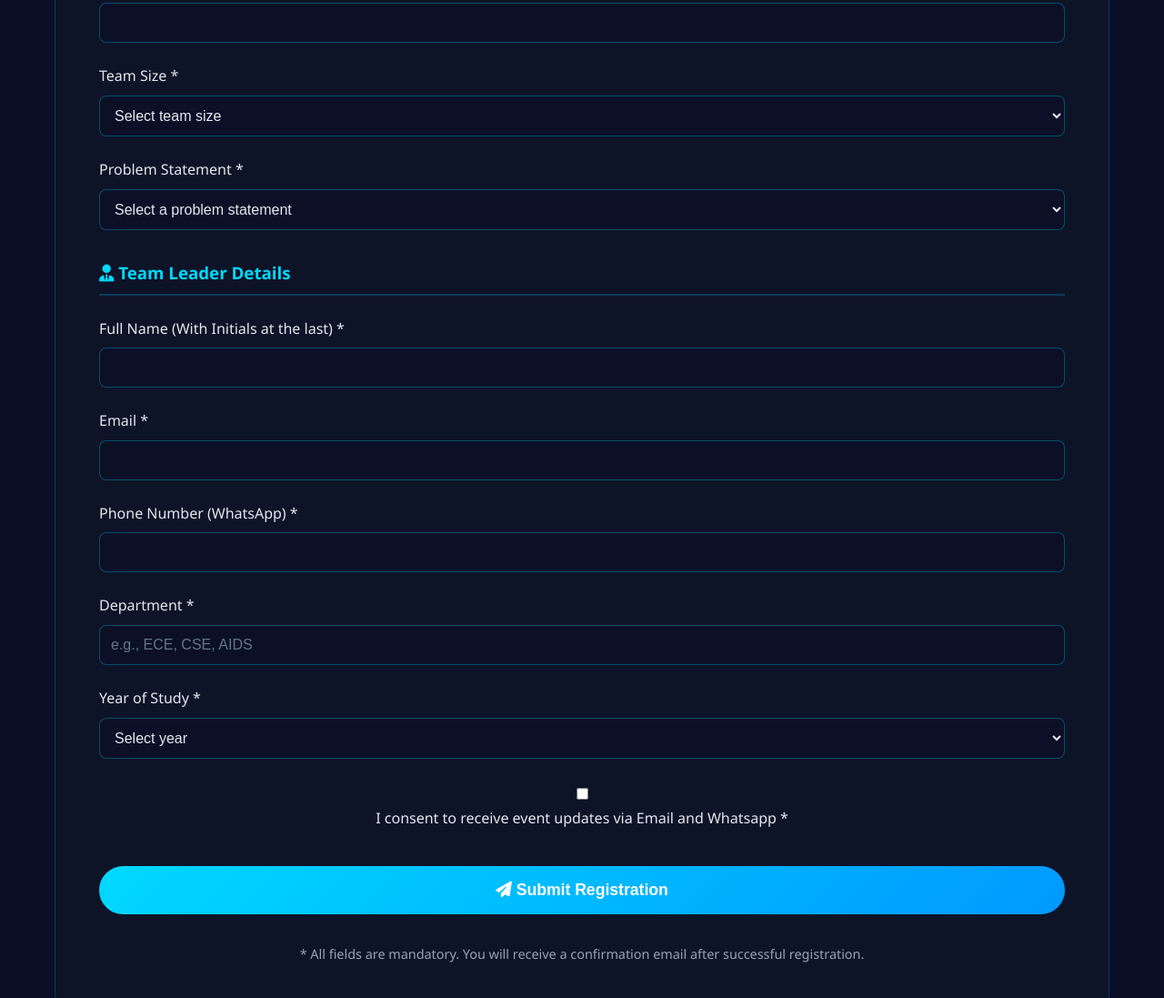
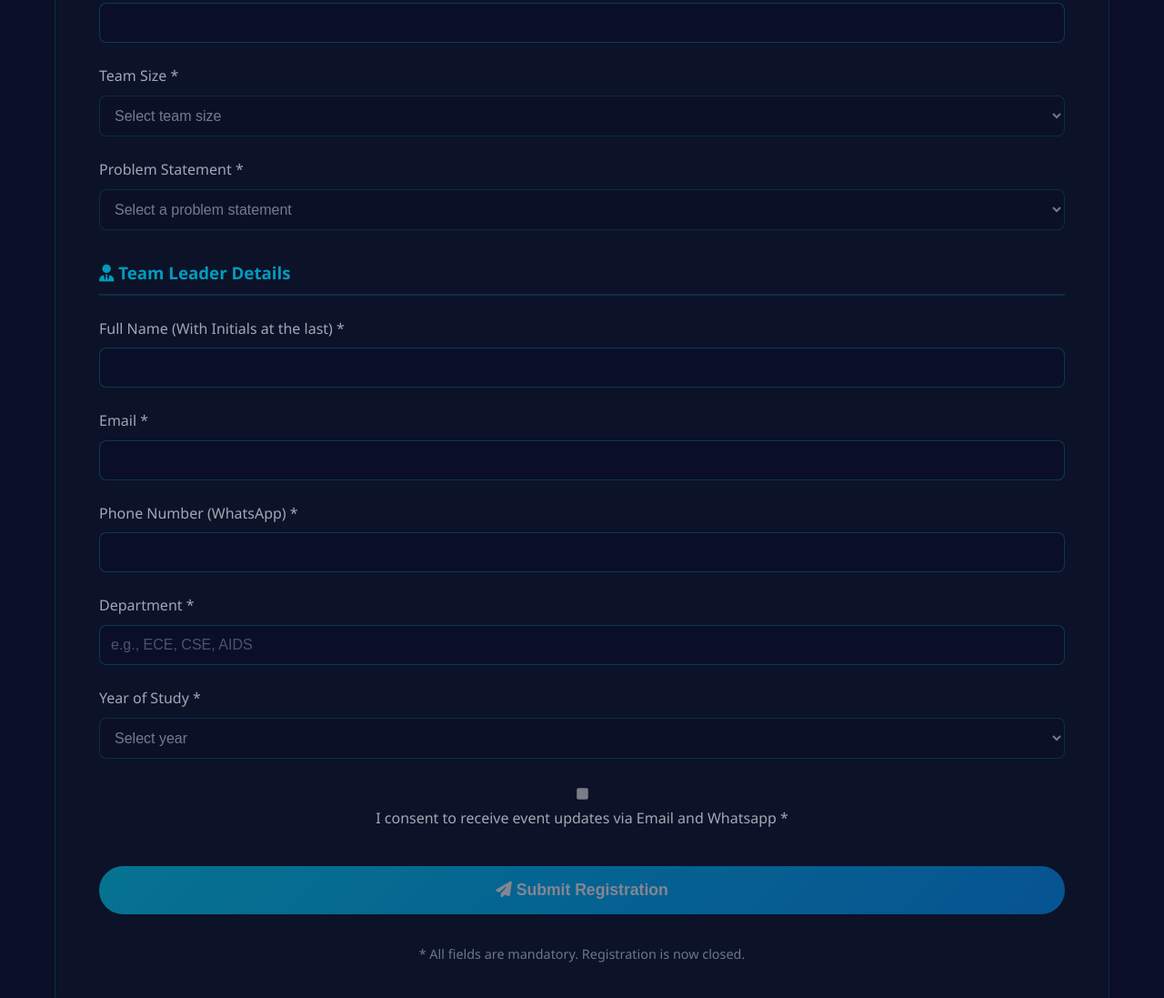
Before and after one commit to Vincentraj2705/techathon2.o, a plain HTML site: page register.html in a window 1280 px wide. Shown: the part 521-1618 px from the top of the page at 91% size. Drawn offline with Linux system fonts and the light colour scheme.

Commit message:
Update register.html

```diff
--- a/register.html
+++ b/register.html
@@ -48,66 +48,74 @@
     <!-- Registration Section -->
     <section class="page-section">
         <div class="container">
-            <h1 class="page-title">Register for TECHATHON 2K26</h1>
-            <p class="page-subtitle">Join us on January 23, 2026 for an incredible innovation challenge!</p>
-            <form id="registrationForm" class="registration-form">
+           <h1 class="page-title">Registration Closed</h1>
+<p class="page-subtitle" style="color:#ef4444;font-weight:bold;">
+    ❌ Oops! Registration has closed as of 6:00 PM today. Better luck next time! 📢 Stay tuned for next event - NOVA NEXUS
+</p>
+<div class="registration-form" style="opacity:0.7;pointer-events:none;">
     <h2>Team Registration Form</h2>
-
-                    <!-- Team Details -->
     <div class="form-section">
         <h3><i class="fas fa-users"></i> Team Details</h3>
-
         <div class="form-group">
             <label for="teamName">Team Name *</label>
-                            <input type="text" id="teamName" name="teamName" required>
+            <input type="text" id="teamName" name="teamName" required disabled>
         </div>
-
         <div class="form-group">
             <label for="teamSize">Team Size *</label>
-                            <select id="teamSize" name="teamSize" required>
+            <select id="teamSize" name="teamSize" required disabled>
                 <option value="">Select team size</option>
                 <option value="3">3 Members</option>
                 <option value="4">4 Members</option>
             </select>
         </div>
-
         <div class="form-group">
             <label for="problemStatement">Problem Statement *</label>
-                            <select id="problemStatement" name="problemStatement" required>
+            <select id="problemStatement" name="problemStatement" required disabled>
                 <option value="">Select a problem statement</option>
-                                <option value="NNH001">NNH001 - Air Quality Index monitoring system</option>
-                                <option value="NNH002">NNH002 - Effective Biomedical waste Management System</option>
-                                <option value="NNH003">NNH003 - Realtime Student Mental health Monitoring</option>
-                                <option value="NNH004">NNH004 - Smart Library Management System</option>
-                                <option value="NNH005">NNH005 - Noise pollution Detection and Control</option>
-                                <option value="NNH006">NNH006 - Smart Disaster management and advisory</option>
-                                <option value="NNH007">NNH007 - Crop Root Pressure Imbalance Detector</option>
-                                <option value="NNH008">NNH008 - Symptom Silence Detection Algorithm</option>
-                                <option value="NNH009">NNH009 - Ground Stress Accumulation Sensor</option>
-                                <option value="NNH010">NNH010 - Renewable Instability Forecast Engine</option>
-                                <option value="NNH011">NNH011 - Road Psychology Adaptive Driving Platform</option>
-                                <option value="NNH012">NNH012 - Pre-Collapse Ecosystem Intelligence System</option>
-                                <option value="NNH013">NNH013 - Smart Water Leak Detection & Auto-Shutoff</option>
-                                <option value="NNH014">NNH014 - Modular Smart Waste Bin with Fill-Level</option>
-                                <option value="NNH015">NNH015 - Campus Energy Usage Analytics</option>
-                                <option value="NNH016">NNH016 - Crowd Density Prediction & Queue Optimization</option>
-                                <option value="NNH017">NNH017 - Adaptive Smart Irrigation System</option>
-                                <option value="NNH018">NNH018 - Smart Accident Detection & Emergency Alert</option>
-                                <option value="NNH019">NNH019 - Data Privacy and Cybersecurity</option>
-                                <option value="NNH020">NNH020 - Digital Addiction and Mental Health</option>
-                                <option value="NNH021">NNH021 - AI Bias and Ethical AI</option>
-                                <option value="NNH022">NNH022 - Cybercrime and Online Fraud</option>
-                                <option value="NNH023">NNH023 - Energy Consumption of Technology</option>
-                                <option value="NNH024">NNH024 - Software Security Vulnerabilities</option>
-                                <option value="NNH025">NNH025 - AI-Powered Personalized Tutoring</option>
-                                <option value="NNH026">NNH026 - Personalized Health Monitoring Apps</option>
-                                <option value="NNH027">NNH027 - Role of Blockchain for Secure Transactions</option>
-                                <option value="NNH028">NNH028 - Cryptocurrency Payment Integration</option>
-                                <option value="NNH029">NNH029 - AI-Driven Cybersecurity Incident Response</option>
-                                <option value="NNH030">NNH030 - Smart Wearable for Early Detection</option>
-                                <option value="NNH031">NNH031 - Smart AI for Cheat Detection</option>
-                                <option value="NNH032">NNH032 - Smart Prescription and medicine Dispenser</option>
-                                <option value="NNH033">NNH033 - Smart Road Pothole Detection System</option>
+                <!-- ...all your problem statement options here... -->
+            </select>
+        </div>
+    </div>
+    <div class="form-section">
+        <h3><i class="fas fa-user-tie"></i> Team Leader Details</h3>
+        <div class="form-group">
+            <label for="leaderName">Full Name (With Initials at the last) *</label>
+            <input type="text" id="leaderName" name="leaderName" required disabled>
+        </div>
+        <div class="form-group">
+            <label for="leaderEmail">Email *</label>
+            <input type="email" id="leaderEmail" name="leaderEmail" required disabled>
+        </div>
+        <div class="form-group">
+            <label for="leaderPhone">Phone Number (WhatsApp) *</label>
+            <input type="tel" id="leaderPhone" name="leaderPhone" required disabled>
+        </div>
+        <div class="form-group">
+            <label for="leaderDept">Department *</label>
+            <input type="text" id="leaderDept" name="leaderDept" placeholder="e.g., ECE, CSE, AIDS" required disabled>
+        </div>
+        <div class="form-group">
+            <label for="leaderYear">Year of Study *</label>
+            <select id="leaderYear" name="leaderYear" required disabled>
+                <option value="">Select year</option>
+                <option value="1">1st Year</option>
+                <option value="2">2nd Year</option>
+                <option value="3">3rd Year</option>
+                <option value="4">4th Year</option>
+            </select>
+        </div>
+    </div>
+    <div class="form-section">
+        <div class="form-group checkbox-group">
+            <input type="checkbox" id="consent" name="consent" required disabled>
+            <label for="consent">I consent to receive event updates via Email and Whatsapp *</label>
+        </div>
+        <button type="button" class="submit-btn" disabled style="opacity:0.7;cursor:not-allowed;">
+            <i class="fas fa-paper-plane"></i> Submit Registration
+        </button>
+    </div>
+    <p class="form-note">* All fields are mandatory. Registration is now closed.</p>
+</div>
                                 <option value="NNH034">NNH034 - Automated Bus Scheduling for MTC</option>
                                 <option value="NNH035">NNH035 - Smart Water Leak Detection (Farming)</option>
                                 <option value="NNH036">NNH036 - AI Based Stolen Vehicle Detection using ANPR</option>
```
Lines whose indentation alone changed are shown as unchanged.
